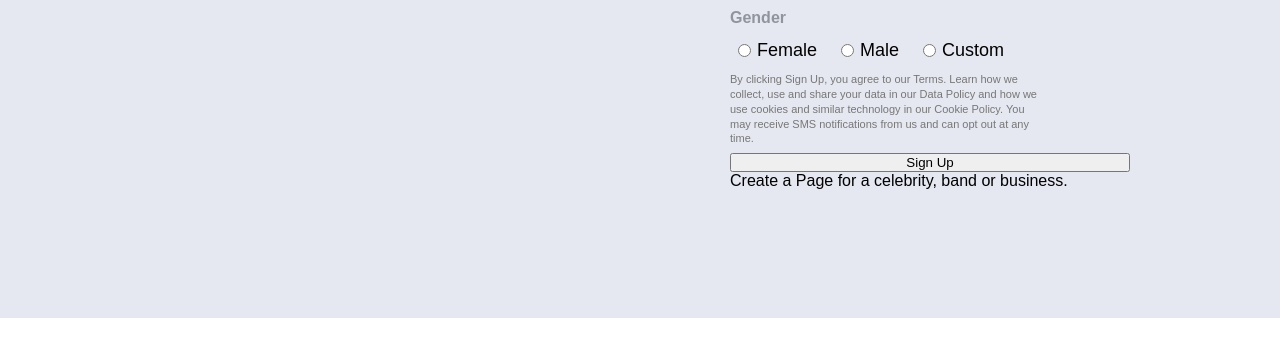
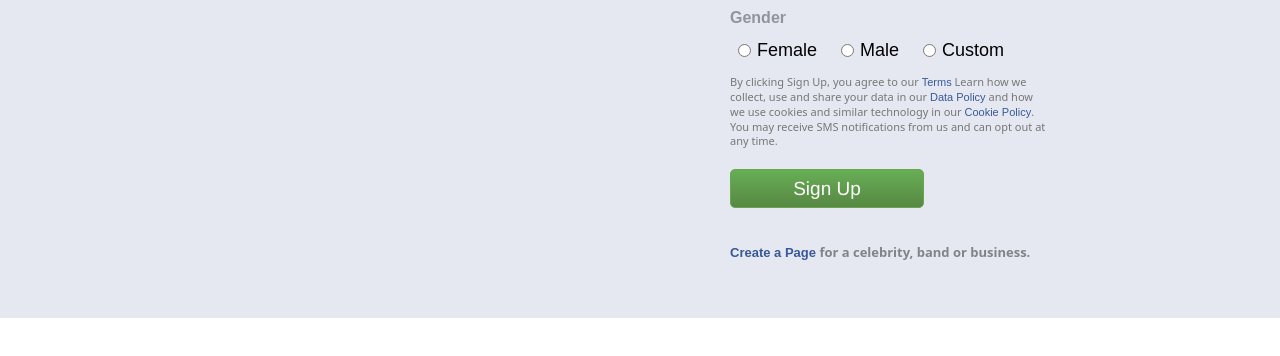
Before and after one commit to Dykann/Facebook, a plain HTML site: page index.html in a window 1280 px wide. Shown: the part 418-774 px from the top of the page. Drawn offline with Linux system fonts and the light colour scheme.

Commit message:
:white_check_mark: Finish right content, main done

```diff
--- a/index.html
+++ b/index.html
@@ -52,13 +52,16 @@
           <label for="custom">Custom</label>
         </div>
         <p class="btn-desc">
-          By clicking Sign Up, you agree to our Terms. Learn how we collect, use
-          and share your data in our Data Policy and how we use cookies and
-          similar technology in our Cookie Policy. You may receive SMS
+          By clicking Sign Up, you agree to our <a href="#">Terms</a> Learn how
+          we collect, use and share your data in our
+          <a href="#">Data Policy</a> and how we use cookies and similar
+          technology in our <a href="#">Cookie Policy</a>. You may receive SMS
           notifications from us and can opt out at any time.
         </p>
-        <button>Sign Up</button>
-        <p>Create a Page for a celebrity, band or business.</p>
+        <button class="last-btn">Sign Up</button>
+        <p class="last-text">
+          <a href="#">Create a Page</a> for a celebrity, band or business.
+        </p>
       </div>
     </main>
   </body>
--- a/style.scss
+++ b/style.scss
@@ -149,6 +149,50 @@
     line-height: 1.34;
     color: #777;
     font-size: 11px;
-    margin: 11px 0;
+    margin: 14px 0;
+    font-family: system-ui, -apple-system, BlinkMacSystemFont,
+      ".SFNSText-Regular", sans-serif;
+  }
+  .btn-desc a {
+    color: #385898;
+    text-decoration: none;
+  }
+  .btn-desc a:hover {
+    text-decoration: underline;
+  }
+  .last-btn {
+    font-family: "Freight Sans Bold", Helvetica, Arial, sans-serif;
+    font-size: 19px;
+    width: 194px;
+    height: 39px;
+    margin: 10px 0;
+    padding: 7px 20px;
+    background: linear-gradient(#67ae55, #578843);
+    background-color: #69a74e;
+    border: 1px solid #69a74f;
+    border-radius: 5px;
+    color: white;
+    outline: none;
+    cursor: pointer;
+  }
+  .last-btn:hover {
+    box-shadow: inset 0 1px 1px #a4e388;
+  }
+  .last-text {
+    font-family: system-ui, -apple-system, BlinkMacSystemFont,
+      ".SFNSText-Regular", sans-serif;
+    padding-top: 15px;
+    margin-top: 10px;
+    font-size: 13px;
+    color: #828387;
+    font-weight: bold;
+  }
+  .last-text a {
+    color: #385898;
+    font-weight: bold;
+    text-decoration: none;
+  }
+  .last-text a:hover {
+    text-decoration: underline;
   }
 }
```
Also changed, not shown: style.css, 1 other file.
